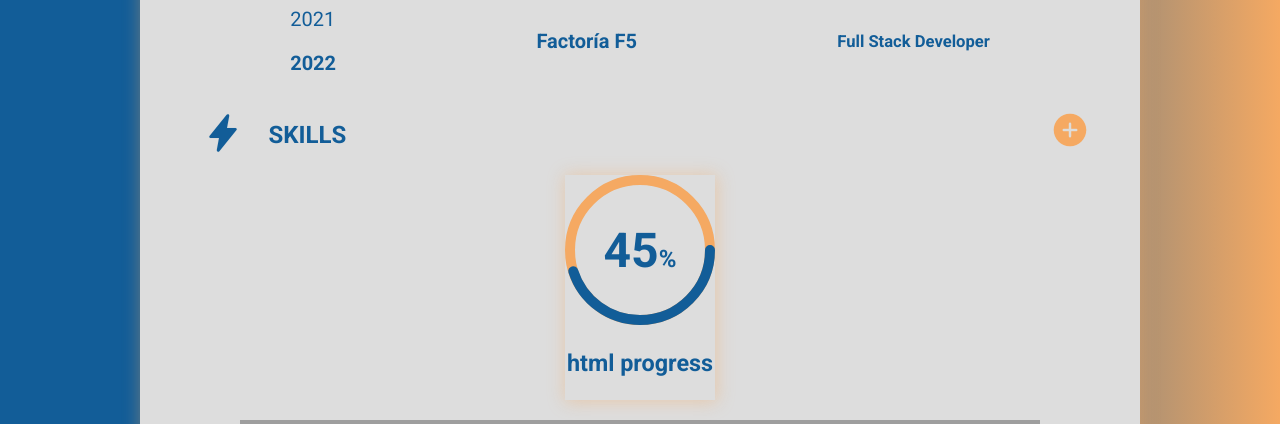
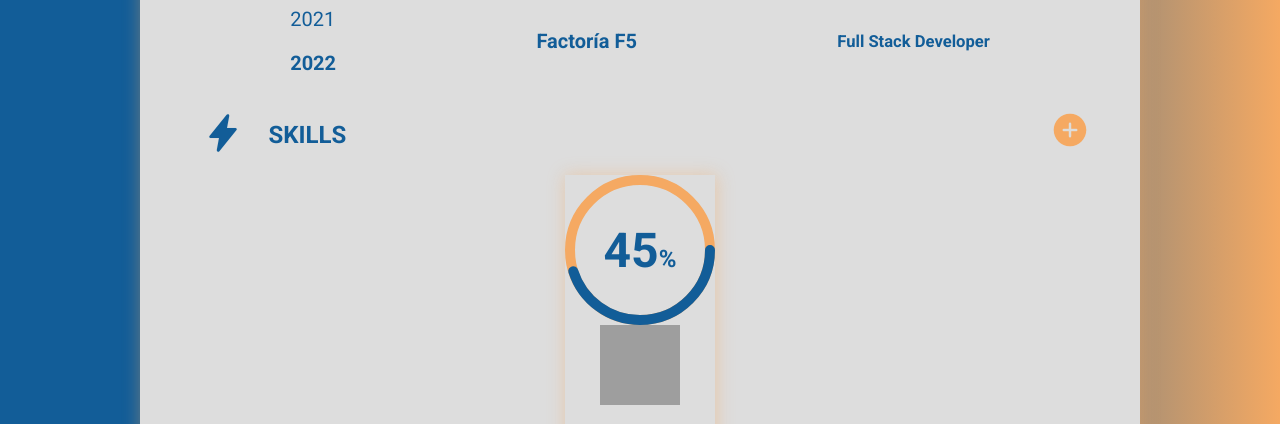
Before and after one commit to JoanRecorda/portfoliorecorda, a Node server app: page / in a window 1280 px wide. Shown: the part 418-842 px from the top of the page. Run offline with Node 20, Linux system fonts and the light colour scheme; grey boxes are pictures that could not be loaded.

Commit message:
first bar progress has been improved with an icon

```diff
--- a/toBePublic/css/02main.css
+++ b/toBePublic/css/02main.css
@@ -129,7 +129,7 @@ main {
     width: 100%;
     height: 100%;
     display: flex;
-    justify-content: center;
+    justify-content: space-between;
     align-items: center;
     flex-direction: column;
     background: #DDDDDD;
--- a/views/index.hbs
+++ b/views/index.hbs
@@ -123,7 +123,8 @@
                                 <h4>45<span>%</span></h4>
                             </div>
                         </div>
-                        <h3>html progress</h3>
+                        <img src="https://raw.githubusercontent.com/devicons/devicon/master/icons/html5/html5-original-wordmark.svg" alt="html5" width="80" height="80"/>
+                        <a href=""></a><h3>progress</h3>
                     </div>
                 </div>
                 <div class="skillsGitWaka">
```
